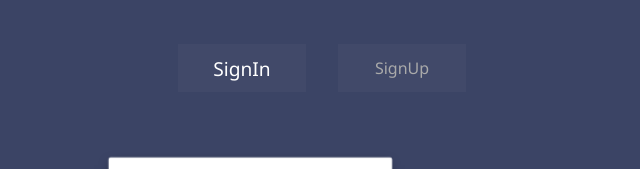
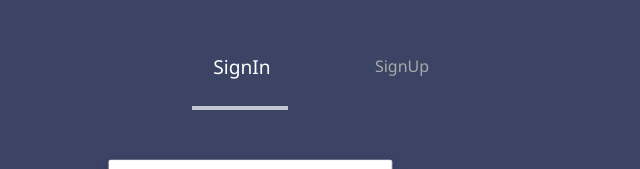
Before and after one commit to songlairui/Combo-the-road, a website: page 20_login_form/index.html in a window 1280 px wide. Shown: the part 132-301 px from the top of the page, 288-928 px from the left. Drawn offline with Linux system fonts and the light colour scheme.

Commit message:
加上线动画。我想到使用两个线段叠加实现看起来长度发生变化的指示条

```diff
--- a/20_login_form/index.html
+++ b/20_login_form/index.html
@@ -16,6 +16,7 @@
         <li data-target='signin'>SignIn</li>
         <li data-target="signup">SignUp</li>
       </ul>
+      <div class="underline"></div>
     </nav>
     <div class="boards">
       <div class="signin">
--- a/20_login_form/styles/main.css
+++ b/20_login_form/styles/main.css
@@ -58,20 +58,25 @@ main>nav>ul>li {
 
 main>nav {
   flex: 1 0 100%;
+  flex-flow: column;
+}
+main > nav >ul{
   transform: translate3d(-30px, 0, 0);
   transition: transform .4s;
 }
-
-main[data-active='signin']>nav {
+main[data-active='signin']>nav>ul {
   transform: translate3d(-30px, 0, 0);
 }
 
-main[data-active='signup']>nav {
+main[data-active='signup']>nav>ul {
   transform: translate3d(30px, 0, 0);
 }
 
-main>nav>ul {
-  flex: 0 0 320px;
+main>nav>ul,
+main>nav>.underline {
+  flex: 0 0;
+  width: 100%;
+  max-width: 320px;
 }
 
 main>nav>ul>li {
@@ -79,7 +84,7 @@ main>nav>ul>li {
   cursor: pointer;
   color: #aaa;
   transition: color 1s, font-size .2s;
-  background: rgba(255, 255, 255, 0.03);
+  /*background: rgba(255, 255, 255, 0.03);*/
   margin: 1rem;
   min-height: 3rem;
 }
@@ -90,6 +95,47 @@ main[data-active='signup']>nav li[data-target='signup'] {
   font-size: 1.2rem;
 }
 
+
+main>nav>.underline{
+  flex: 0 0 4px;
+  /*background: rgba(255,255,255,.7);*/
+  position: relative;
+  opacity: .7
+}
+main>nav>.underline::before,
+main>nav>.underline::after{
+  content:'';
+  position: absolute;
+  top:0;bottom: 0;
+  transition: transform .6s;
+  background: #fff;
+}
+
+main>nav>.underline::before{
+  width: 20%;
+  left: 0%;
+  /*background: red;*/
+}
+main>nav>.underline::after{
+  width: 10%;
+  left: 20%;
+  /*background: yellow;*/
+}
+
+main[data-active='signin']>nav>.underline::before{
+  transform: translateX(0%);
+}
+main[data-active='signin']>nav>.underline::after{
+  transform: translateX(0%);
+}
+main[data-active='signup']>nav>.underline::before{
+  transform: translateX(400%);
+}
+main[data-active='signup']>nav>.underline::after{
+  transform: translateX(500%);
+}
+
+/* 表单动画 */
 main>.boards {
   transform: translateZ(-200px);
   transform-style: preserve-3d;
@@ -114,6 +160,7 @@ main>.boards>.signin {
 main>.boards>.signup {
   transform: translate3d(-50px, 50px, 50px);
 }
+
 main[data-active$='-end']>.boards>[class^='sign']{
   transition: none;
 }
```
